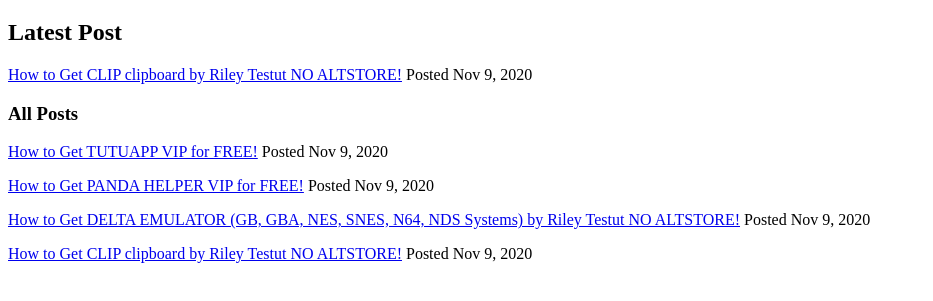
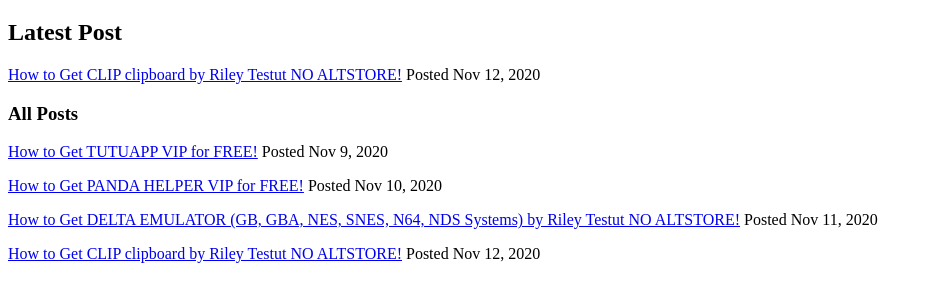
Before and after one commit to SilkArt/ipagrabblog, a plain HTML site: page index.html in a window 1280 px wide. Shown: the part 61-362 px from the top of the page, without its empty margins (0-933 px from the left). Drawn offline with Linux system fonts and the light colour scheme.

Commit message:
Update index.html

```diff
--- a/index.html
+++ b/index.html
@@ -3,11 +3,11 @@
 <body>
 <h1>IPAGRAB's blog</h1>
 <h2>Latest Post</h2>
-<p><a href="https://vaultbldgspmm.netlify.app/Clip-No-AltStore-Nov-9-2020">How to Get CLIP clipboard by Riley Testut NO ALTSTORE!</a> Posted Nov 9, 2020</p>
+<p><a href="https://vaultbldgspmm.netlify.app/Clip-No-AltStore-Nov-9-2020">How to Get CLIP clipboard by Riley Testut NO ALTSTORE!</a> Posted Nov 12, 2020</p>
 <h3>All Posts</h3>
-<p><a href="https://vaultbldgspmm.netlify.app/Panda-Helper-Vip-Free-Nov-9-2020">How to Get TUTUAPP VIP for FREE!</a> Posted Nov 9, 2020</p>
-<p><a href="https://vaultbldgspmm.netlify.app/TutuApp-Vip-Free-Nov-9-2020">How to Get PANDA HELPER VIP for FREE!</a> Posted Nov 9, 2020</p>
-<p><a href="https://vaultbldgspmm.netlify.app/Delta-No-AltStore-Nov-9-2020">How to Get DELTA EMULATOR (GB, GBA, NES, SNES, N64, NDS Systems) by Riley Testut NO ALTSTORE!</a> Posted Nov 9, 2020</p>
-<p><a href="https://vaultbldgspmm.netlify.app/Clip-No-AltStore-Nov-9-2020">How to Get CLIP clipboard by Riley Testut NO ALTSTORE!</a> Posted Nov 9, 2020</p>
+<p><a href="https://vaultbldgspmm.netlify.app/TutuApp-Vip-Free-Nov-9-2020">How to Get TUTUAPP VIP for FREE!</a> Posted Nov 9, 2020</p>
+<p><a href="https://vaultbldgspmm.netlify.app/Panda-Helper-Vip-Free-Nov-10-2020">How to Get PANDA HELPER VIP for FREE!</a> Posted Nov 10, 2020</p>
+<p><a href="https://vaultbldgspmm.netlify.app/Delta-No-AltStore-Nov-11-2020">How to Get DELTA EMULATOR (GB, GBA, NES, SNES, N64, NDS Systems) by Riley Testut NO ALTSTORE!</a> Posted Nov 11, 2020</p>
+<p><a href="https://vaultbldgspmm.netlify.app/Clip-No-AltStore-Nov-12-2020">How to Get CLIP clipboard by Riley Testut NO ALTSTORE!</a> Posted Nov 12, 2020</p>
 </body>
 </html>
```
